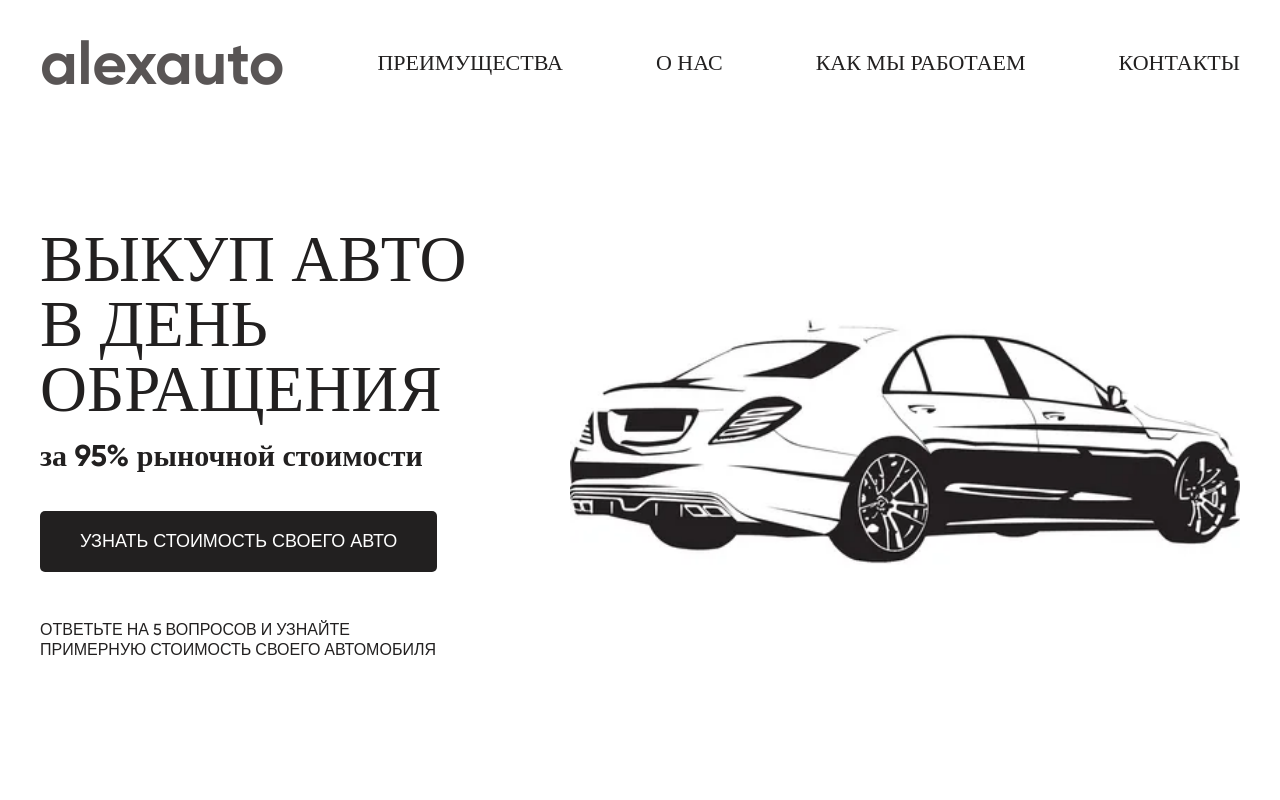
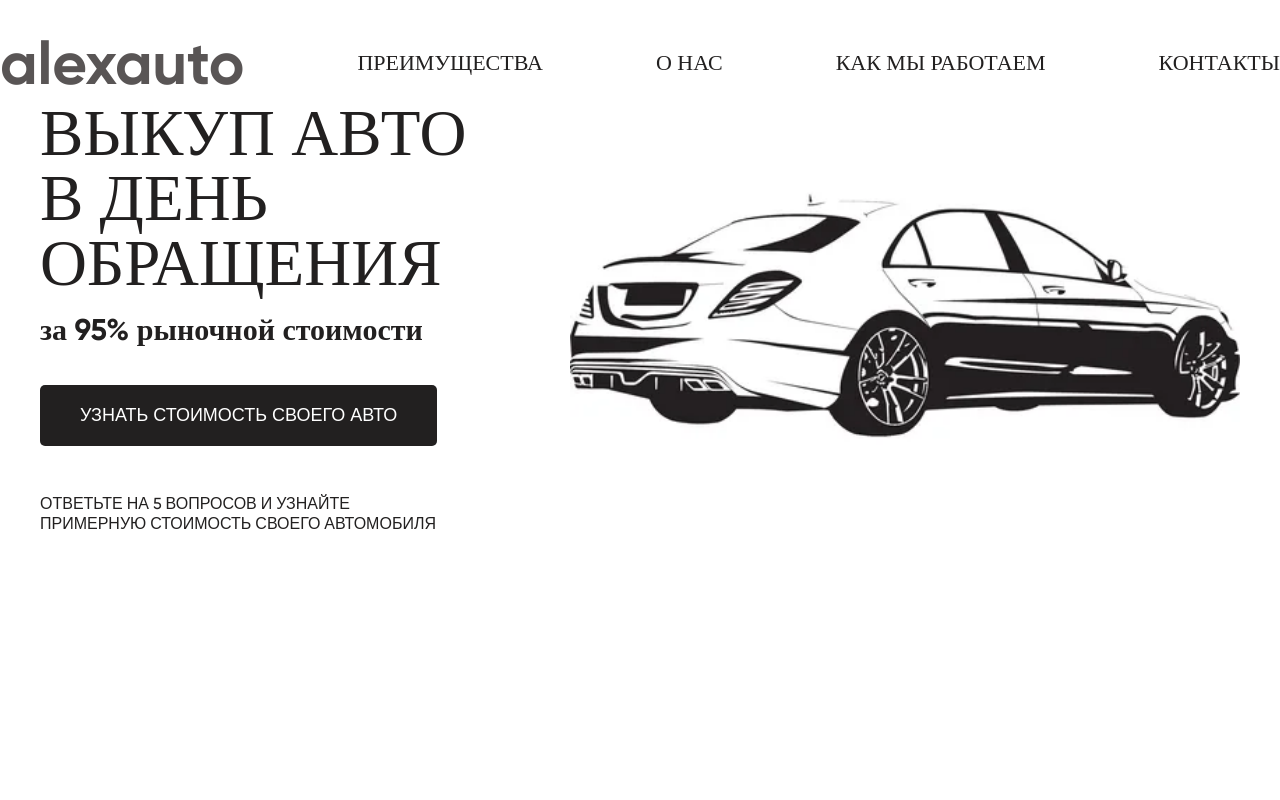
Before and after one commit to Malerator/Alexei, a website: page index.html in a window 1280 px wide. Shown: the top 800 px of the page. Drawn offline with nearby package versions, Linux system fonts and the light colour scheme; files whose address does not match are found by name.

Commit message:
fix: fix header style

```diff
--- a/style/header.css
+++ b/style/header.css
@@ -1,4 +1,8 @@
 .header__menu {
+  position: fixed;
+  top: 0;
+  left: 0;
+  width: 100%;
   display: flex;
   justify-content: space-between;
   align-items: center;
--- a/style/home.css
+++ b/style/home.css
@@ -25,6 +25,7 @@ h1 {
 }
 
 .btn {
+  position: relative;
   margin-top: 40px;
   font-size: 18px;
   background-color: #222020;
```
